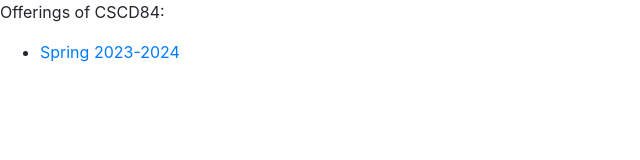
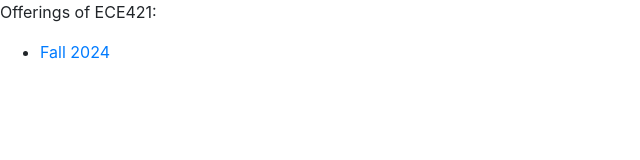
Before and after one commit to utsg-ece421/utsg-ece421.github.io, a plain HTML site: page index.html in a window 1280 px wide. Shown: the whole page, without its empty margins (0-640 px from the left). Drawn offline with nearby package versions, Linux system fonts and the light colour scheme.

Commit message:
Update index.html

```diff
--- a/index.html
+++ b/index.html
@@ -6,9 +6,9 @@
 
 <body>
   <p>
-    Offerings of CSCD84:
+    Offerings of ECE421:
     <ul>
-      <li><a href="spring2024">Spring 2023-2024</a></li>
+      <li><a href="fall2024">Fall 2024</a></li>
     </ul>
   </p>
 </body>
```
